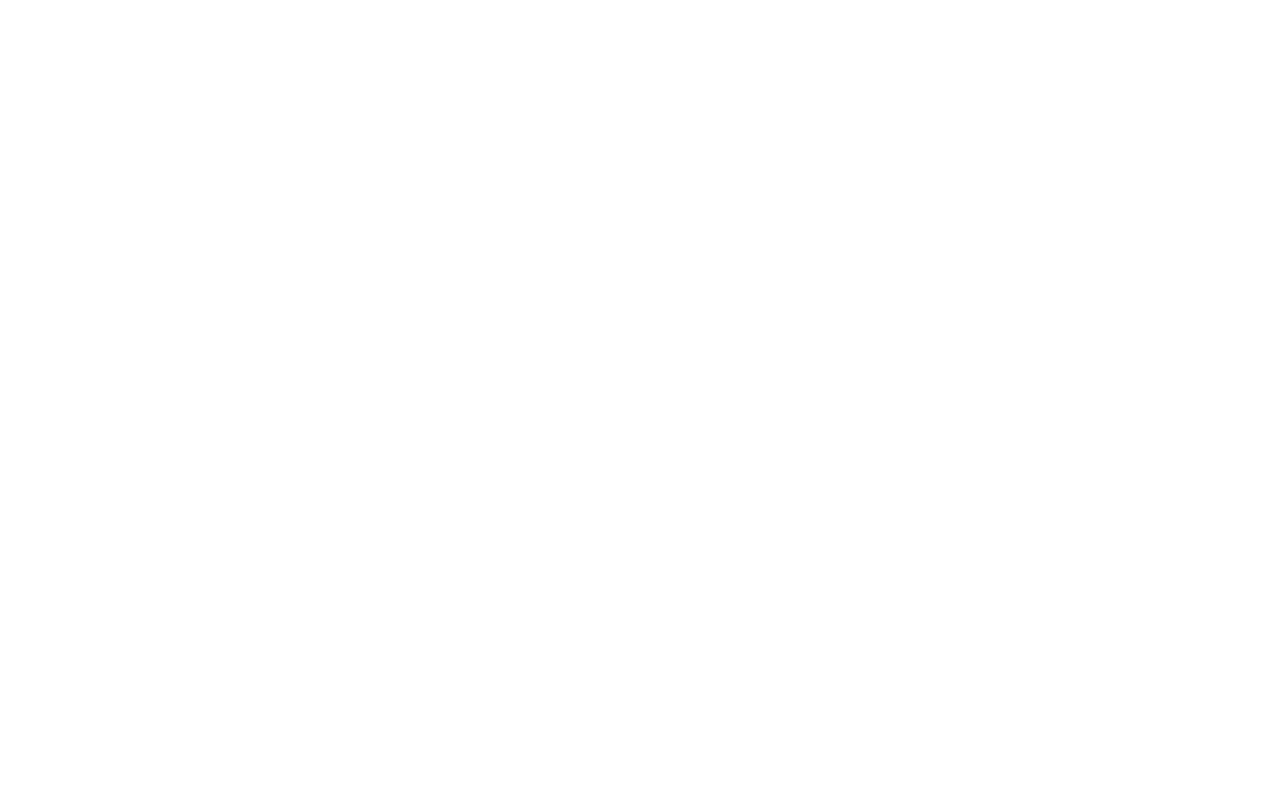
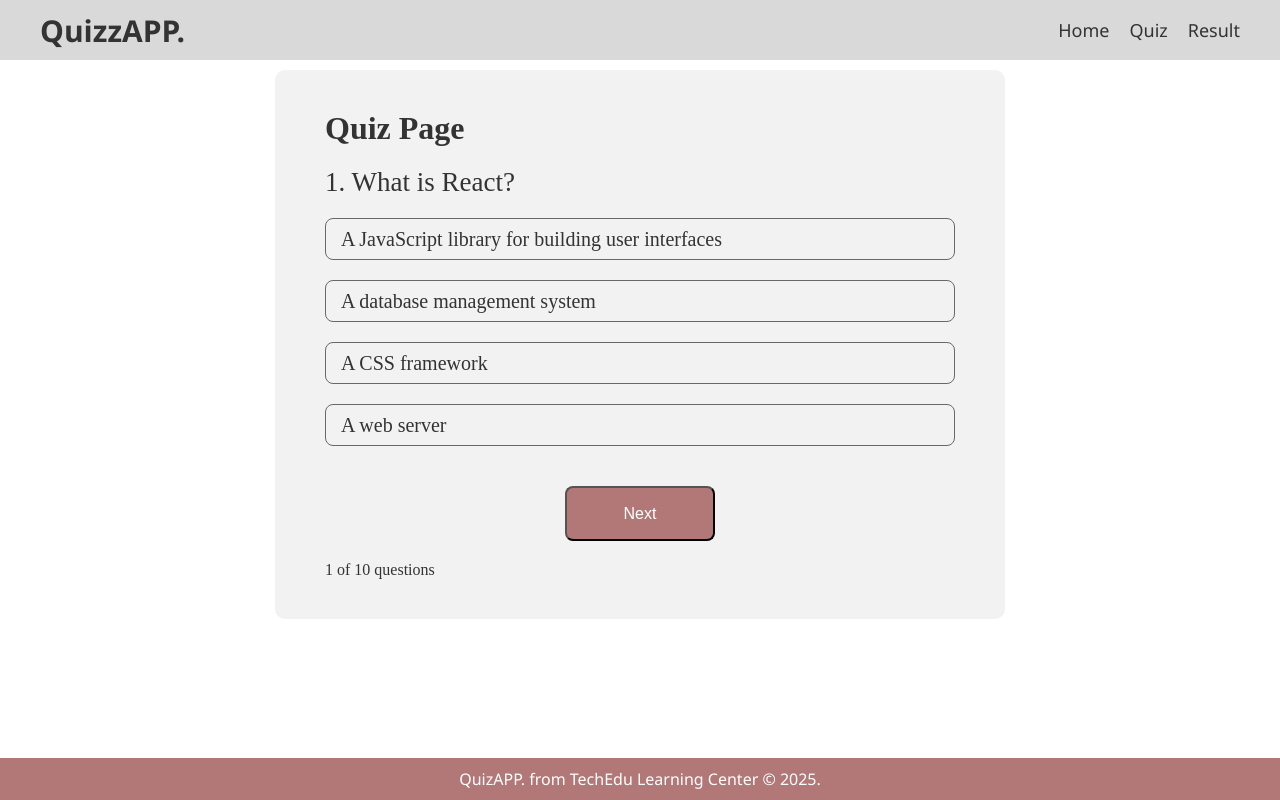
Before and after one commit to Sam21ir/quizzapp, a React (Create React App) app: page /quiz in a window 1280 px wide. Built offline with nearby package versions, Linux system fonts and the light colour scheme.

Commit message:
styling the result page

```diff
--- a/src/App.css
+++ b/src/App.css
@@ -106,7 +106,7 @@ body {
 .cardquestions ul li{
   display: flex;
   align-items: center;
-  height: 70px;
+  height: 40px;
   padding-left: 15px;
   border: 1px solid #686868;
   border-radius: 8px;
@@ -123,8 +123,8 @@ body {
   font-size: 16px;
   align-self: center;
   margin: auto;
-  width: 250px;
-  height: 65px;
+  width: 150px;
+  height: 55px;
   font-weight: 500;
 }
 
@@ -161,3 +161,32 @@ body {
   z-index: 1000;
   width: 100%;
 }
+
+.resultstyle {
+  background-color: #F2F2F2;
+  padding: 40px 50px;
+  margin: auto;
+  margin-top: 70px;
+  border-radius: 10px;
+  color: #333;
+  display: flex;
+  flex-direction: column;
+  gap: 20px;
+  width: 630px;
+
+}
+
+.button-group button {
+  background-color: #B27878;
+  padding: 10px 20px;
+  border: none;
+  border-radius: 5px;
+  cursor: pointer;
+  font-size: 16px;
+  color: white;
+  margin-top: 30px;
+}
+
+.button-group button:hover {
+  background-color: #9c5f5f;
+}
--- a/src/App.js
+++ b/src/App.js
@@ -9,7 +9,7 @@ import "./App.css";
 
 function App() {
   return (
-    <Router basename="/quizzapp">
+    <Router>
       <Navbar />
       <Routes>
         <Route path="/" element={<Home />} />
--- a/src/components/footer.jsx
+++ b/src/components/footer.jsx
@@ -1,7 +1,7 @@
 function Footer() {
   return (
     <footer className="stylefooter">
-        <p>&copy; Quiz App from TechEdu Learning Center © 2025. All rights reserved.</p>
+        <p>QuizAPP. from TechEdu Learning Center © 2025.</p>
     </footer>
   );
 }
```
